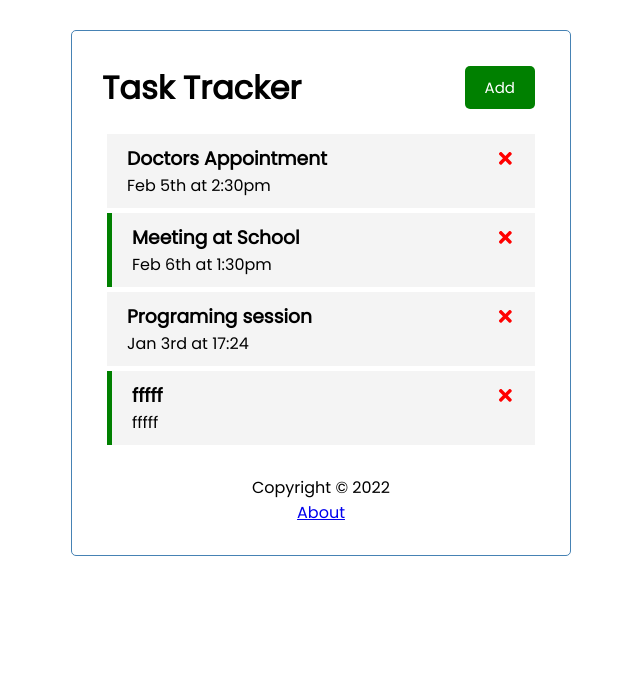
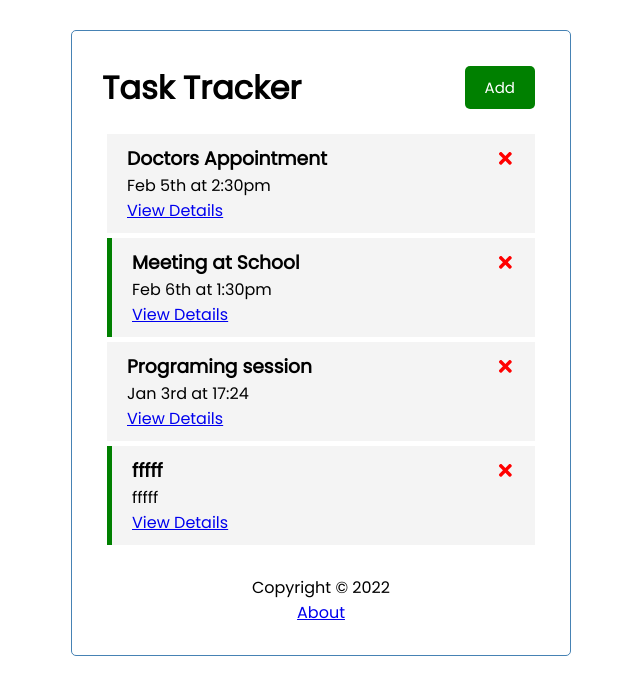
Before and after one commit to GeoCatharine/task-app-react, a React (Create React App) app: page / in a window 1280 px wide. Shown: the top 694 px of the page, without its empty margins (319-959 px from the left). Built offline with nearby package versions, Linux system fonts and the light colour scheme; data requests are answered from the project's data file.

Commit message:
TaskDetails added as exercise on useNavigate, useLocation, useParams

```diff
--- a/src/App.js
+++ b/src/App.js
@@ -5,6 +5,7 @@
 import AddTask from './components/AddTask'
 import Footer from './components/Footer'
 import About from './components/About'
+import TaskDetails from './components/TaskDetails'
 
 function App() {
   const [showAddTask, setShowAddTask] = useState (false)
@@ -85,7 +86,7 @@
       <div className="container">
         <Header onAdd={() => setShowAddTask(!showAddTask)} showAdd= {showAddTask}/>
         <Routes>
-          <Route path='/' exact element={
+          <Route path='/' element={
             <Fragment>
               {showAddTask && <AddTask onAdd={addTask}/>}
               {tasks.length > 0 ? (
@@ -99,6 +100,7 @@
             </Fragment>
           } />
           <Route path='/about' element={< About />} />
+          <Route path='/task/:id' element={< TaskDetails />} />
         </Routes>
         <Footer />
       </div>
--- a/src/components/Task.js
+++ b/src/components/Task.js
@@ -1,4 +1,5 @@
 import { FaTimes } from 'react-icons/fa'
+import { Link } from 'react-router-dom'
 
 const Task = ({ task, onDelete, onToggle }) => {
   return (
@@ -11,6 +12,7 @@
         />
       </h3>
       <p>{task.day}</p>
+      <p><Link to={`/task/${task.id}`}> View Details </Link> </p>
 
 
     </div>
--- /dev/null
+++ b/src/components/TaskDetails.js
@@ -0,0 +1,44 @@
+import { useState, useEffect} from 'react'
+import { useParams, useNavigate, useLocation } from 'react-router'
+import Button from './Button'
+
+function TaskDetails() {
+  const [ loading, setLoading ] = useState(true)
+  const [ task, setTask ] = useState({})
+  const [ error, setError ] = useState(null)
+
+  const params = useParams()
+  const navigate = useNavigate()
+  const {pathname} = useLocation()
+
+  useEffect(() => {
+    const fetchTask = async () => {
+      const res = await fetch(`http://localhost:5000/tasks/${params.id}`)
+      const data = await res.json()
+
+      if(res.status === 404) {
+        navigate('/')
+      }
+
+      setTask(data)
+      setLoading(false)
+    }
+
+    fetchTask()
+  })
+
+  return loading ? (
+    <h3>Loading...</h3>
+  ) : (
+    <div>
+      <p>{pathname}</p>
+      <h3>{task.text}</h3>
+      <p>{task.day}</p>
+      <Button text='Go Back' onClick={() => {
+        navigate(-1)
+      }} />
+    </div>
+  )
+}
+
+export default TaskDetails
```
